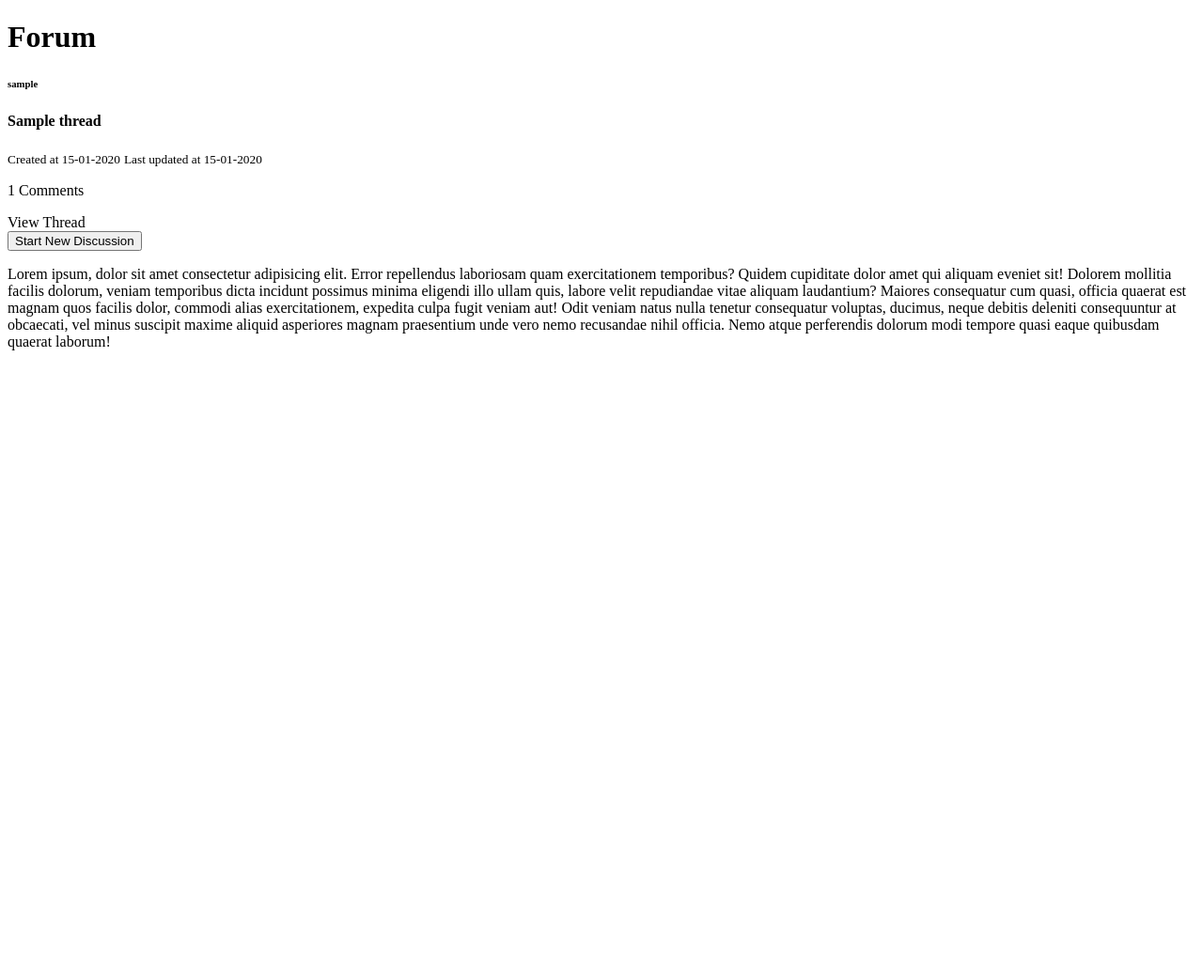
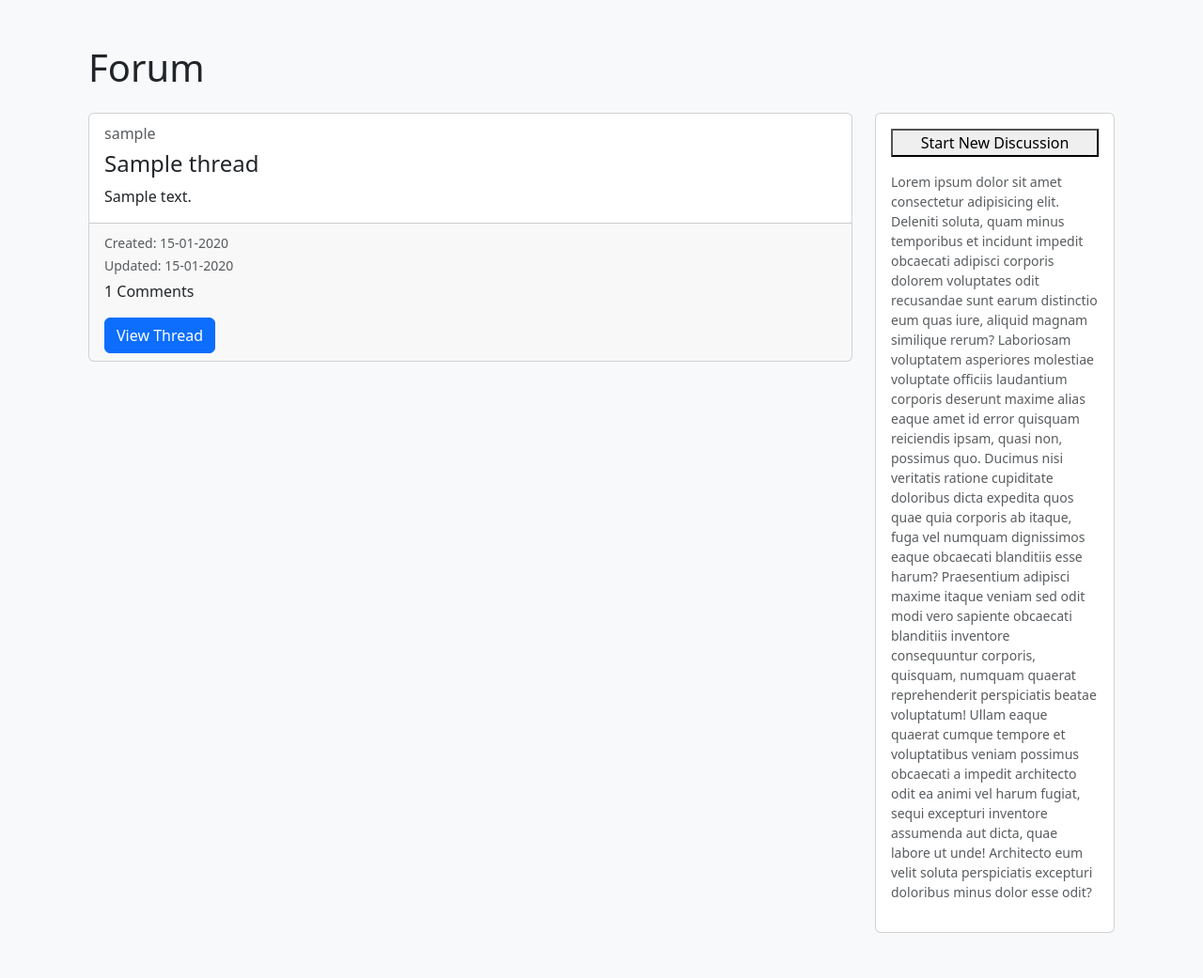
Before and after one commit to VladKarpovec/team-project, a Django app: page /forum/ in a window 1280 px wide. Shown: the whole page at 94% size. Before the commit the page ends 373 px from the top, so only its background shows below. Run offline with Django 5.2, Linux system fonts and the light colour scheme; tables that the repository leaves empty hold one stand-in row (values such as "Sample post").

Commit message:
main page fix

```diff
--- a/templates/base.html
+++ b/templates/base.html
@@ -4,7 +4,7 @@
     <meta charset="UTF-8">
     <meta name="viewport" content="width=device-width, initial-scale=1.0">
     <title>{% block title %}{% endblock %}</title>
-    <link rel="stylesheet" href="https://cdn.jsdelivr.net/npm/bootstrap-icons@1.11.1/font/bootstrap-icons.css">
+    <link href="https://cdn.jsdelivr.net/npm/bootstrap@5.3.7/dist/css/bootstrap.min.css" rel="stylesheet" integrity="sha384-LN+7fdVzj6u52u30Kp6M/trliBMCMKTyK833zpbD+pXdCLuTusPj697FH4R/5mcr" crossorigin="anonymous">
 </head>
 <body class="bg-light">
     {#{% include 'header.html' %}#}
@@ -15,5 +15,7 @@
     </main>
 
     {#{% include 'footer.html' %}#}
+
+    <script src="https://cdn.jsdelivr.net/npm/bootstrap@5.3.7/dist/js/bootstrap.bundle.min.js" integrity="sha384-ndDqU0Gzau9qJ1lfW4pNLlhNTkCfHzAVBReH9diLvGRem5+R9g2FzA8ZGN954O5Q" crossorigin="anonymous"></script>
 </body>
 </html>
--- a/templates/forum/main.html
+++ b/templates/forum/main.html
@@ -2,35 +2,52 @@
 {% block title %}Forum{% endblock %}
 
 {% block content %}
+<div class="container my-4">
+    <div class="row justify-content-between">
         <h1 class="mb-4">Forum</h1>
-
-    <main>
+        <main class="col-md-9">
             {% for thread in threads %}
                 <div class="card mb-3">
                     <div class="card-body">
-                    <h6 class="card-subtitle mb-2 text-muted"> {{ thread.author.username }} </h6>
+                        <h6 class="card-subtitle mb-2 text-muted">
+                            {{ thread.author.username }}
+                        </h6>
                         <h4 class="card-title">{{ thread.title }}</h4>
                         {% comment %}
                             {% for tag in thread %}
                                 <span class="badge bg-secondary">{{ tag.name }}</span>
                             {% endfor %}
                         {% endcomment %}
-                    <p class="card-text">{{ thread.content|truncatewords:30 }}</p>
+                        <p class="card-text">
+                            {{ thread.posts.first.content|truncatewords:30 }}
+                        </p>
                     </div>
                     <div class="card-footer">
+                        <p class="card-text mb-1">
+                            <small class="text-muted">
+                                Created: {{ thread.created_at|date:"d-m-Y" }}
+                            </small><br>
+                            <small class="text-muted">
+                                Updated: {{ thread.updated_at|date:"d-m-Y" }}
+                            </small>
+                        </p>
                         <p class="card-text">
-                        <small class="text-muted">Created at {{ thread.created_at|date:"d-m-Y" }}</small>
-                        <small class="text-muted">Last updated at {{ thread.updated_at|date:"d-m-Y" }}</small>
+                            {{ thread.posts.count }} Comments
                         </p>
-                    <p class="card-text">{{ thread.posts.count }} Comments</p>
-                    <a  class="btn btn-primary">View Thread</a>
+                        <a href="#" class="btn btn-primary">View Thread</a>
                     </div>
                 </div>
             {% endfor %}
         </main>
 
-    <aside>
-        <button>Start New Discussion</button>
-        <p>Lorem ipsum, dolor sit amet consectetur adipisicing elit. Error repellendus laboriosam quam exercitationem temporibus? Quidem cupiditate dolor amet qui aliquam eveniet sit! Dolorem mollitia facilis dolorum, veniam temporibus dicta incidunt possimus minima eligendi illo ullam quis, labore velit repudiandae vitae aliquam laudantium? Maiores consequatur cum quasi, officia quaerat est magnam quos facilis dolor, commodi alias exercitationem, expedita culpa fugit veniam aut! Odit veniam natus nulla tenetur consequatur voluptas, ducimus, neque debitis deleniti consequuntur at obcaecati, vel minus suscipit maxime aliquid asperiores magnam praesentium unde vero nemo recusandae nihil officia. Nemo atque perferendis dolorum modi tempore quasi eaque quibusdam quaerat laborum!</p>
+        <aside class="col-md-3">
+            <div class="card">
+                <div class="card-body">
+                    <button class="w-100 mb-3">Start New Discussion</button>
+                    <p class="text-muted small">Lorem ipsum dolor sit amet consectetur adipisicing elit. Deleniti soluta, quam minus temporibus et incidunt impedit obcaecati adipisci corporis dolorem voluptates odit recusandae sunt earum distinctio eum quas iure, aliquid magnam similique rerum? Laboriosam voluptatem asperiores molestiae voluptate officiis laudantium corporis deserunt maxime alias eaque amet id error quisquam reiciendis ipsam, quasi non, possimus quo. Ducimus nisi veritatis ratione cupiditate doloribus dicta expedita quos quae quia corporis ab itaque, fuga vel numquam dignissimos eaque obcaecati blanditiis esse harum? Praesentium adipisci maxime itaque veniam sed odit modi vero sapiente obcaecati blanditiis inventore consequuntur corporis, quisquam, numquam quaerat reprehenderit perspiciatis beatae voluptatum! Ullam eaque quaerat cumque tempore et voluptatibus veniam possimus obcaecati a impedit architecto odit ea animi vel harum fugiat, sequi excepturi inventore assumenda aut dicta, quae labore ut unde! Architecto eum velit soluta perspiciatis excepturi doloribus minus dolor esse odit?</p>
+                </div>
+            </div>
         </aside>
+    </div>
+</div>
 {% endblock %}
```
Lines whose indentation alone changed are shown as unchanged.
